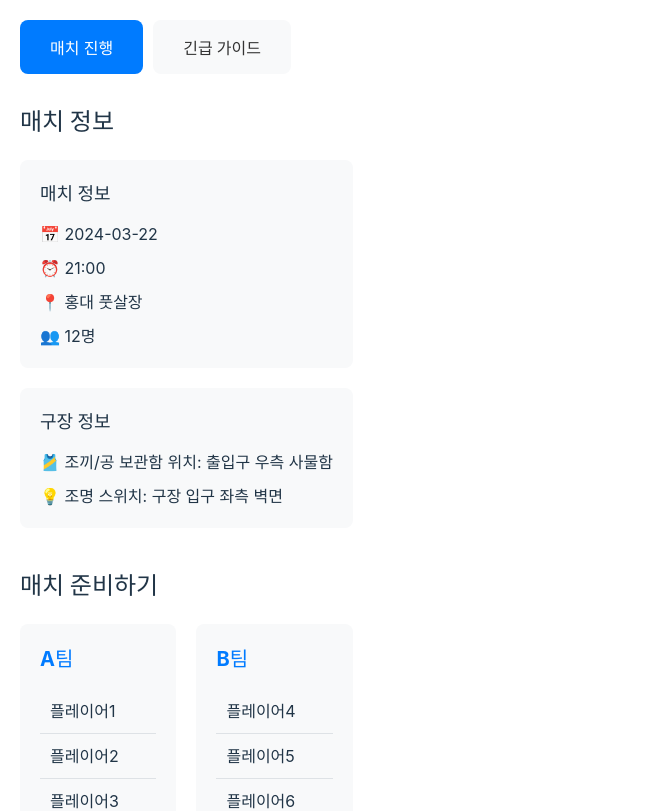
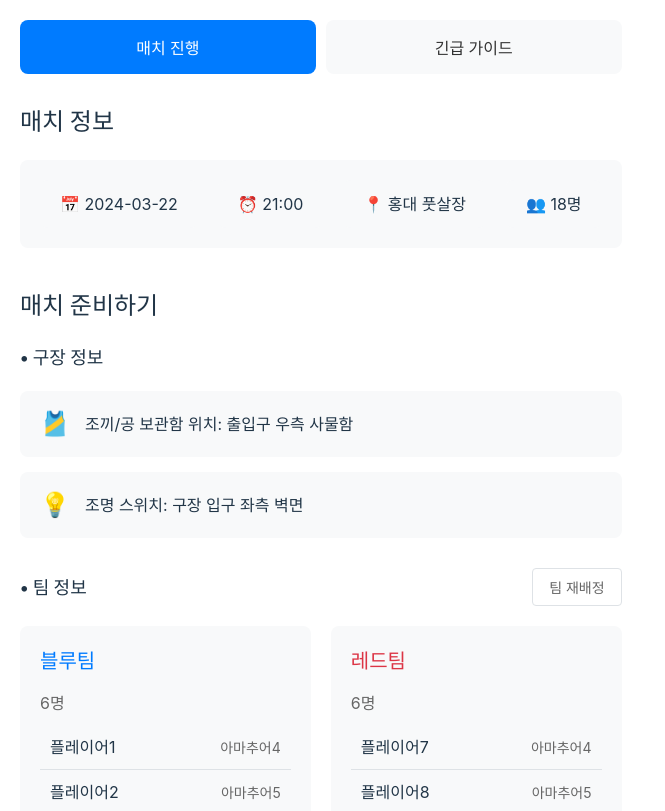
Before and after one commit to Outwater/plaber-match, a React (Vite) app: page /matches/1/lead-flaver in a window 1280 px wide. Shown: the top 811 px of the page, without its empty margins (0-665 px from the left). Built offline with nearby package versions, Linux system fonts and the light colour scheme.

Commit message:
fix: 리드플래버 매치 리뉴얼

```diff
--- a/src/pages/LeadFlaverProgress.tsx
+++ b/src/pages/LeadFlaverProgress.tsx
@@ -8,9 +8,14 @@ interface MatchInfo {
   participants: number;
 }
 
+interface Player {
+  name: string;
+  level: string;
+}
+
 interface TeamAssignment {
   teamName: string;
-  players: string[];
+  players: Player[];
 }
 
 interface VenueInfo {
@@ -25,7 +30,7 @@ const LeadFlaverProgress = () => {
     date: '2024-03-22',
     time: '21:00',
     location: '홍대 풋살장',
-    participants: 12
+    participants: 18
   });
 
   const [venueInfo] = useState<VenueInfo>({
@@ -33,10 +38,73 @@ const LeadFlaverProgress = () => {
     lighting: '조명 스위치: 구장 입구 좌측 벽면'
   });
 
+  const getRandomLevel = () => {
+    const levels = ['아마추어1', '아마추어2', '아마추어3', '아마추어4', '아마추어5'];
+    return levels[Math.floor(Math.random() * levels.length)];
+  };
+
   const [teamAssignments] = useState<TeamAssignment[]>([
-    { teamName: 'A팀', players: ['플레이어1', '플레이어2', '플레이어3'] },
-    { teamName: 'B팀', players: ['플레이어4', '플레이어5', '플레이어6'] }
+    {
+      teamName: '블루팀',
+      players: Array(6).fill(null).map((_, i) => ({
+        name: `플레이어${i + 1}`,
+        level: getRandomLevel()
+      }))
+    },
+    {
+      teamName: '레드팀',
+      players: Array(6).fill(null).map((_, i) => ({
+        name: `플레이어${i + 7}`,
+        level: getRandomLevel()
+      }))
+    }
   ]);
+
+  const calculateTeamStrength = (players: Player[]) => {
+    const levelToScore = {
+      '아마추어1': 1,
+      '아마추어2': 2,
+      '아마추어3': 3,
+      '아마추어4': 4,
+      '아마추어5': 5
+    };
+    return players.reduce((sum, player) => sum + levelToScore[player.level], 0);
+  };
+
+  const handleTeamReassign = () => {
+    // 모든 플레이어를 하나의 배열로 합치기
+    const allPlayers = [...teamAssignments[0].players, ...teamAssignments[1].players];
+
+    // 레벨 기준으로 플레이어 정렬 (높은 레벨부터)
+    allPlayers.sort((a, b) => {
+      const levelToScore = {
+        '아마추어1': 1,
+        '아마추어2': 2,
+        '아마추어3': 3,
+        '아마추어4': 4,
+        '아마추어5': 5
+      };
+      return levelToScore[b.level] - levelToScore[a.level];
+    });
+
+    const team1: Player[] = [];
+    const team2: Player[] = [];
+
+    // 지그재그로 플레이어 분배하여 레벨 균형 맞추기
+    allPlayers.forEach((player, index) => {
+      if (index % 2 === 0) {
+        team1.push(player);
+      } else {
+        team2.push(player);
+      }
+    });
+
+    // 새로운 팀 배정으로 상태 업데이트
+    setTeamAssignments([
+      { teamName: '블루팀', players: team1 },
+      { teamName: '레드팀', players: team2 }
+    ]);
+  };
 
   const handleMatchStart = () => {
     window.location.href = 'https://plab-design.vercel.app/project/match-assistant';
@@ -63,40 +131,56 @@ const LeadFlaverProgress = () => {
         <>
           <Section>
             <SectionTitle>매치 정보</SectionTitle>
-            <InfoGrid>
-              <InfoCard>
-                <h3>매치 정보</h3>
+            <InfoBox>
               <InfoList>
                 <InfoItem>📅 {matchInfo.date}</InfoItem>
                 <InfoItem>⏰ {matchInfo.time}</InfoItem>
                 <InfoItem>📍 {matchInfo.location}</InfoItem>
                 <InfoItem>👥 {matchInfo.participants}명</InfoItem>
               </InfoList>
-              </InfoCard>
-              <InfoCard>
-                <h3>구장 정보</h3>
-                <InfoList>
-                  <InfoItem>🎽 {venueInfo.equipment}</InfoItem>
-                  <InfoItem>💡 {venueInfo.lighting}</InfoItem>
-                </InfoList>
-              </InfoCard>
-            </InfoGrid>
+            </InfoBox>
           </Section>
 
           <Section>
             <SectionTitle>매치 준비하기</SectionTitle>
+            <PrepContainer>
+              <PrepSection>
+                <PrepSubTitle>• 구장 정보</PrepSubTitle>
+                <PrepList>
+                  <PrepItem>
+                    <PrepIcon>🎽</PrepIcon>
+                    <PrepText>{venueInfo.equipment}</PrepText>
+                  </PrepItem>
+                  <PrepItem>
+                    <PrepIcon>💡</PrepIcon>
+                    <PrepText>{venueInfo.lighting}</PrepText>
+                  </PrepItem>
+                </PrepList>
+              </PrepSection>
+
+              <PrepSection>
+                <PrepTitleContainer>
+                  <PrepSubTitle>• 팀 정보</PrepSubTitle>
+                  <ReassignButton onClick={handleTeamReassign}>팀 재배정</ReassignButton>
+                </PrepTitleContainer>
                 <TeamGrid>
                   {teamAssignments.map((team, index) => (
                     <TeamCard key={index}>
-                  <TeamTitle>{team.teamName}</TeamTitle>
+                      <TeamTitle isBlue={index === 0}>{team.teamName}</TeamTitle>
+                      <PlayerCount>{team.players.length}명</PlayerCount>
                       <PlayerList>
                         {team.players.map((player, idx) => (
-                      <PlayerItem key={idx}>{player}</PlayerItem>
+                          <PlayerItem key={idx}>
+                            <PlayerName>{player.name}</PlayerName>
+                            <PlayerLevel>{player.level}</PlayerLevel>
+                          </PlayerItem>
                         ))}
                       </PlayerList>
                     </TeamCard>
                   ))}
                 </TeamGrid>
+              </PrepSection>
+            </PrepContainer>
           </Section>
 
           <Section>
@@ -124,9 +208,11 @@ const TabContainer = styled.div`
   display: flex;
   gap: 10px;
   margin-bottom: 30px;
+  width: 100%;
 `;
 
 const Tab = styled.button<{ active: boolean }>`
+  flex: 1;
   padding: 15px 30px;
   border: none;
   border-radius: 8px;
@@ -150,31 +236,23 @@ const SectionTitle = styled.h2`
   font-size: 24px;
 `;
 
-const InfoGrid = styled.div`
-  display: grid;
-  grid-template-columns: repeat(auto-fit, minmax(300px, 1fr));
-  gap: 20px;
-`;
-
-const InfoCard = styled.div`
+const InfoBox = styled.div`
   background-color: #f8f9fa;
   padding: 20px;
   border-radius: 8px;
-
-  h3 {
-    margin: 0 0 15px 0;
-    font-size: 18px;
-  }
 `;
 
 const InfoList = styled.div`
   display: flex;
-  flex-direction: column;
-  gap: 10px;
+  gap: 20px;
+  flex-wrap: wrap;
 `;
 
 const InfoItem = styled.div`
   font-size: 16px;
+  padding: 12px 20px;
+  border-radius: 8px;
+  background-color: #f8f9fa;
 `;
 
 const TeamGrid = styled.div`
@@ -189,10 +267,10 @@ const TeamCard = styled.div`
   border-radius: 8px;
 `;
 
-const TeamTitle = styled.h3`
+const TeamTitle = styled.h3<{ isBlue: boolean }>`
   margin: 0 0 15px 0;
   font-size: 20px;
-  color: #007bff;
+  color: ${props => props.isBlue ? '#007bff' : '#dc3545'};
 `;
 
 const PlayerList = styled.ul`
@@ -204,10 +282,22 @@ const PlayerList = styled.ul`
 const PlayerItem = styled.li`
   padding: 10px;
   border-bottom: 1px solid #dee2e6;
+  display: flex;
+  justify-content: space-between;
+  align-items: center;
 
   &:last-child {
     border-bottom: none;
   }
+`;
+
+const PlayerName = styled.span`
+  font-size: 16px;
+`;
+
+const PlayerLevel = styled.span`
+  font-size: 14px;
+  color: #666;
 `;
 
 const StartMatchButton = styled.button`
@@ -231,4 +321,71 @@ const EmergencyGuide = styled.div`
   // 긴급 가이드 스타일
 `;
 
+const PlayerCount = styled.div`
+  color: #666;
+  margin-bottom: 10px;
+`;
+
+const PrepContainer = styled.div`
+  display: flex;
+  flex-direction: column;
+  gap: 30px;
+`;
+
+const PrepSection = styled.div`
+  display: flex;
+  flex-direction: column;
+  gap: 20px;
+`;
+
+const PrepSubTitle = styled.h3`
+  font-size: 18px;
+  font-weight: bold;
+  margin: 0;
+`;
+
+const PrepList = styled.div`
+  display: flex;
+  flex-direction: column;
+  gap: 15px;
+`;
+
+const PrepItem = styled.div`
+  display: flex;
+  align-items: center;
+  gap: 15px;
+  background-color: #f8f9fa;
+  padding: 15px 20px;
+  border-radius: 8px;
+`;
+
+const PrepIcon = styled.span`
+  font-size: 24px;
+`;
+
+const PrepText = styled.span`
+  font-size: 16px;
+`;
+
+const PrepTitleContainer = styled.div`
+  display: flex;
+  align-items: center;
+  justify-content: space-between;
+`;
+
+const ReassignButton = styled.button`
+  padding: 8px 16px;
+  font-size: 14px;
+  color: #666;
+  background-color: white;
+  border: 1px solid #dee2e6;
+  border-radius: 4px;
+  cursor: pointer;
+  transition: all 0.2s;
+
+  &:hover {
+    background-color: #f8f9fa;
+  }
+`;
+
 export default LeadFlaverProgress;
```
Lines whose indentation alone changed are shown as unchanged.
